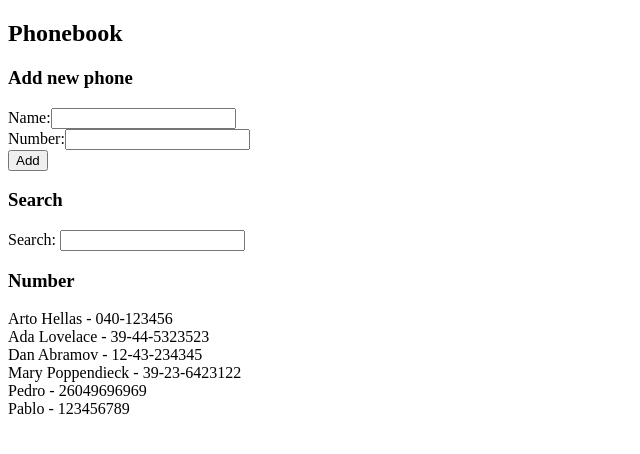
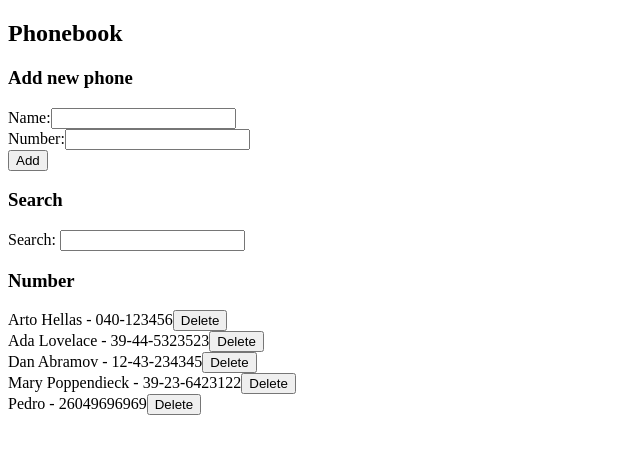
Before and after one commit to totoargumedo/fullstackHellsinki, a React (Vite) app in the folder part2/phonebook/: page / in a window 1280 px wide. Shown: the top 454 px of the page, without its empty margins (0-640 px from the left). Built offline with nearby package versions, Linux system fonts and the light colour scheme; data requests are answered from the project's data file.

Commit message:
exercise part2 2.14

```diff
--- a/part2/phonebook/db.json
+++ b/part2/phonebook/db.json
@@ -24,11 +24,6 @@
       "id": "53a4",
       "name": "Pedro",
       "number": "26049696969"
-    },
-    {
-      "id": "96c3",
-      "name": "Pablo",
-      "number": "123456789"
     }
   ]
 }
--- a/part2/phonebook/src/App.jsx
+++ b/part2/phonebook/src/App.jsx
@@ -57,6 +57,17 @@ const App = () => {
     setFilter(event.target.value);
   };
 
+  const removePerson = (id) => {
+    const confirmRemove = window.confirm("Do you want to remove this person?");
+    if (!confirmRemove) {
+      return;
+    }
+    personsService.remove(id).then(() => {
+      const updatedPersons = persons.filter((person) => person.id !== id);
+      setPersons(updatedPersons);
+    });
+  };
+
   return (
     <div>
       <h2>Phonebook</h2>
@@ -71,7 +82,10 @@ const App = () => {
       <Subtitle text="Search" />
       <SearchPerson handleSearchChange={searchPerson} />
       <Subtitle text="Number" />
-      <PhoneNumberList persons={filteredPersons} />
+      <PhoneNumberList
+        persons={filteredPersons}
+        handleRemovePerson={removePerson}
+      />
     </div>
   );
 };
--- a/part2/phonebook/src/components/PhoneNumberItem.jsx
+++ b/part2/phonebook/src/components/PhoneNumberItem.jsx
@@ -1,7 +1,9 @@
-const PhoneNumber = ({ person }) => {
+const PhoneNumber = (props) => {
+  const { person, handleRemovePerson } = props;
   return (
     <div>
       {person.name} - {person.number}
+      <button onClick={() => handleRemovePerson(person.id)}>Delete</button>
     </div>
   );
 };
--- a/part2/phonebook/src/components/PhoneNumberList.jsx
+++ b/part2/phonebook/src/components/PhoneNumberList.jsx
@@ -1,10 +1,15 @@
 import PhoneNumber from "./PhoneNumberItem";
 
-const PhoneNumberList = ({ persons }) => {
+const PhoneNumberList = (props) => {
+  const { persons, handleRemovePerson } = props;
   return (
     <>
       {persons.map((person) => (
-        <PhoneNumber key={person.name} person={person} />
+        <PhoneNumber
+          key={person.name}
+          person={person}
+          handleRemovePerson={handleRemovePerson}
+        />
       ))}
     </>
   );
--- a/part2/phonebook/src/services/persons.js
+++ b/part2/phonebook/src/services/persons.js
@@ -15,5 +15,9 @@ const update = (id, newObject) => {
   const request = axios.put(`${baseUrl}/${id}`, newObject);
   return request.then((response) => response.data);
 };
+const remove = (id) => {
+  const request = axios.delete(`${baseUrl}/${id}`);
+  return request.then((response) => response.data);
+};
 
-export default { getAll, create, update };
+export default { getAll, create, update, remove };
```
